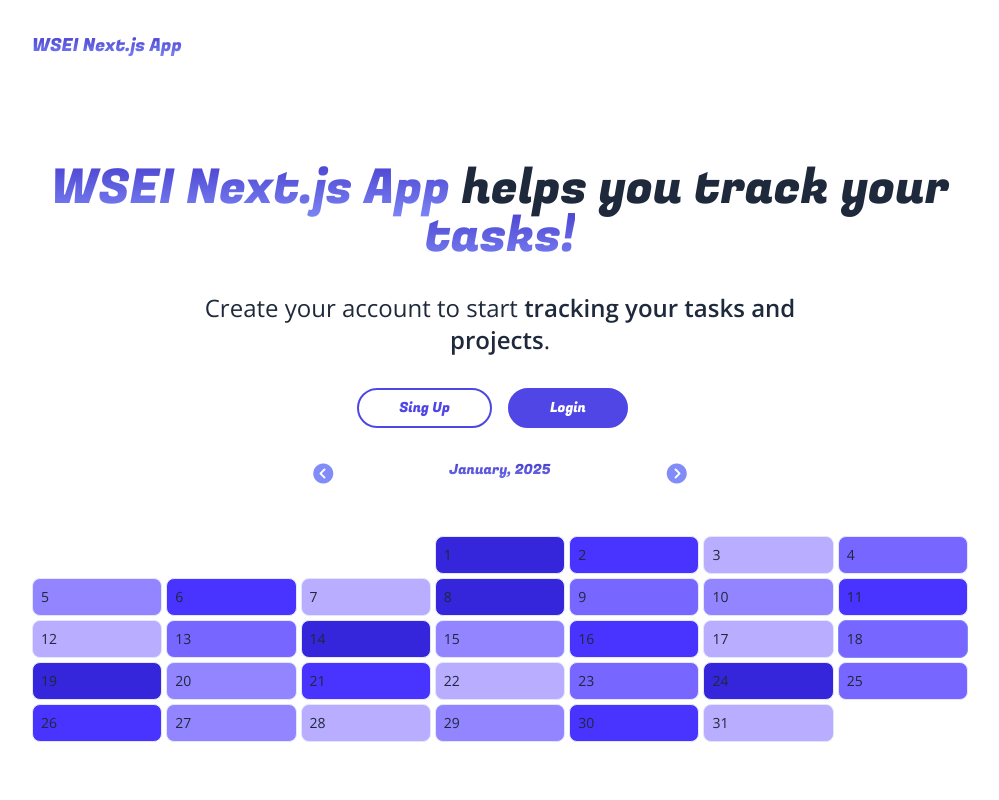
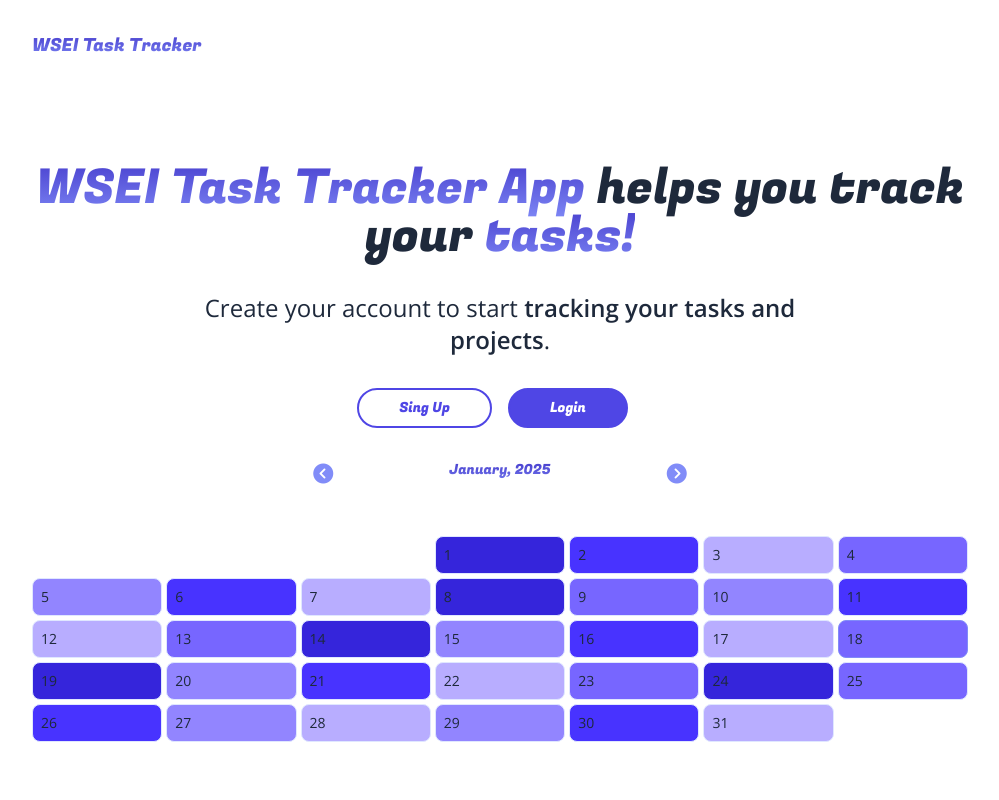
Before and after one commit to alekskoloch/WSEITaskTracker, a Next.js app: page / in a window 1280 px wide. Shown: the top 800 px of the page, without its empty margins (140-1139 px from the left). Built offline with nearby package versions, Linux system fonts and the light colour scheme; no server answers.

Commit message:
Update site title

```diff
--- a/app/dashboard/page.js
+++ b/app/dashboard/page.js
@@ -4,7 +4,7 @@ import Login from "@/components/Login";
 import Loading from "@/components/Loading";
 
 export const metadata = {
-    title: "WSEI · Next.js · Dashboard",
+    title: "WSEI · Task Tracker · Dashboard",
 };
 
 export default function DashboardPage() {
--- a/app/layout.js
+++ b/app/layout.js
@@ -19,7 +19,7 @@ const opensans = Open_Sans({ subsets: ["latin"] });
 const fugaz = Fugaz_One({ subsets: ["latin"], weight: ['400'] });
 
 export const metadata = {
-  title: "WSEI · Next.js · Home Page",
+  title: "WSEI · Task Tracker · Home Page",
   description: "Final project from the Frontend Frameworks lab",
 };
 
@@ -28,7 +28,7 @@ export default function RootLayout({ children }) {
   const header = (
     <header className="p-4 sm:p-8 flex items-center justify-between gap-4">
       <Link href="/">
-        <h1 className={'text-base sm:text-lg textGradient ' + fugaz.className}>WSEI Next.js App</h1>
+        <h1 className={'text-base sm:text-lg textGradient ' + fugaz.className}>WSEI Task Tracker</h1>
       </Link>
       <Logout />
     </header>
--- a/components/Hero.js
+++ b/components/Hero.js
@@ -11,7 +11,7 @@ export default function Hero() {
   return (
     <div className='py-4 md:py-10 flex flex-col gap-4 sm:gap-8'>
         <h1 className={'text-5xl sm:text-text-6xl md:text-7 text-center ' + fugaz.className}>
-            <span className={'textGradient'}>WSEI Next.js App </span>helps you track your <span className={'textGradient'}>tasks!</span>
+            <span className={'textGradient'}>WSEI Task Tracker App </span>helps you track your <span className={'textGradient'}>tasks!</span>
         </h1>
         <p className={'text-lg sm:text-xl md:text-2xl text-center w-full mx-auto max-w-[600px]'}>Create your account to start <span className={'font-semibold'}>tracking your tasks and projects</span>.</p>
         <CallToAction />
```
